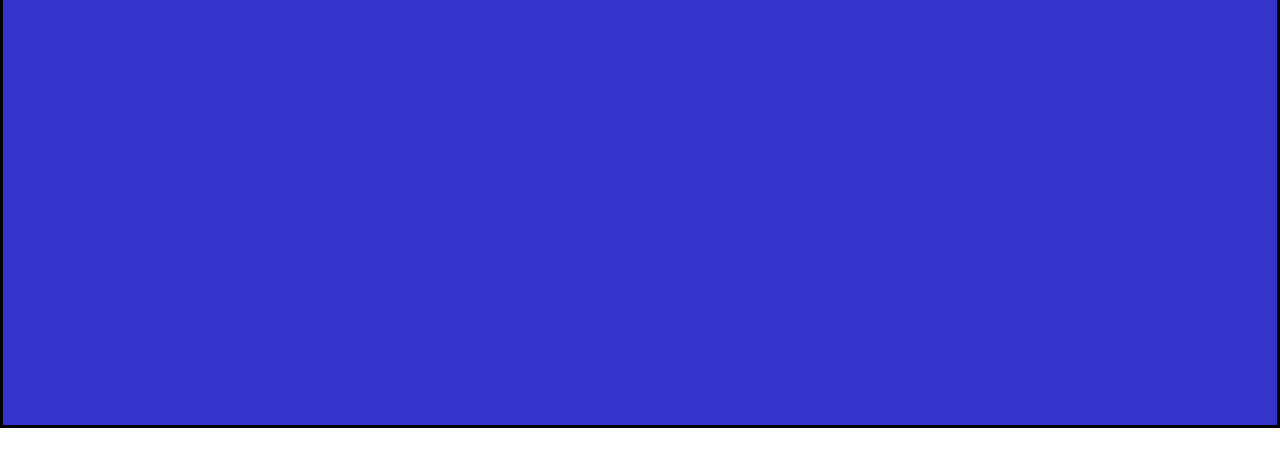
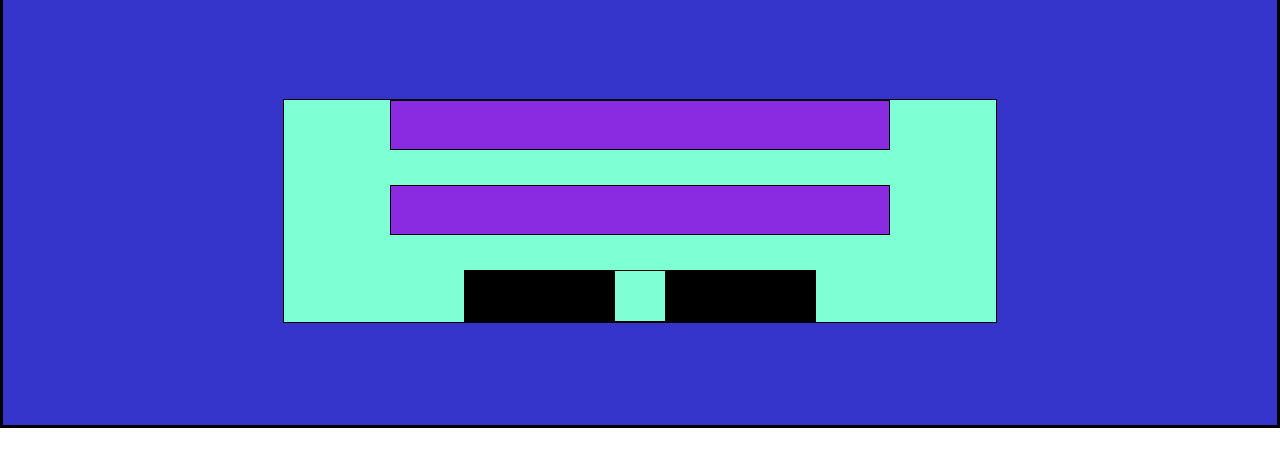
Before and after one commit to jacopo-derrico/htmlcss-struttura-discord, a plain HTML site: page index.html in a window 1280 px wide. Shown: the part 76-542 px from the top of the page. Drawn offline with Linux system fonts and the light colour scheme.

Commit message:
hero section and buttons

```diff
--- a/assets/css/style.css
+++ b/assets/css/style.css
@@ -14,11 +14,11 @@ header {
     padding-inline: 10%;
     height: 500px;
     background-color: rgb(52, 52, 203);
+    flex-direction: column;
 }
 
 nav {
     height: 70px;
-    flex-grow: 1;
     justify-content: space-between;
     align-items: center;
 }
@@ -48,3 +48,34 @@ nav button {
     width: 10%;
     height: 40px;
 }
+
+.hero-text {
+    padding-inline: 15%;
+    text-align: center;
+    height: 300px;
+    width: 70%;
+    background-color: aquamarine;
+    flex-direction: column;
+    align-self: center;
+    justify-content: space-between;
+    align-items: center;
+    margin-block: 10%;
+}
+
+.hero-text h1,
+p {
+    width: 500px;
+    height: 50px;
+    background-color: blueviolet;
+}
+
+.btns {
+    justify-content: space-around;
+    gap: 50px;
+}
+
+.btns button {
+    width: 150px;
+    height: 50px;
+    background-color: black;
+}
--- a/index.html
+++ b/index.html
@@ -22,6 +22,13 @@
             </ul>
             <button></button>
         </nav>
+        <div class="flex-container hero-text">
+            <h1></h1>
+            <p></p>
+            <div class="flex-container btns">
+                <button></button><button></button>
+            </div>
+        </div>
     </header>
 </body>
 
```
